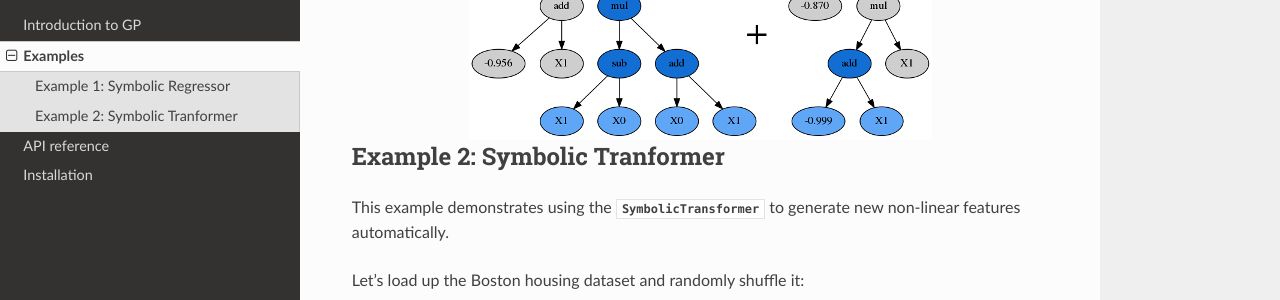
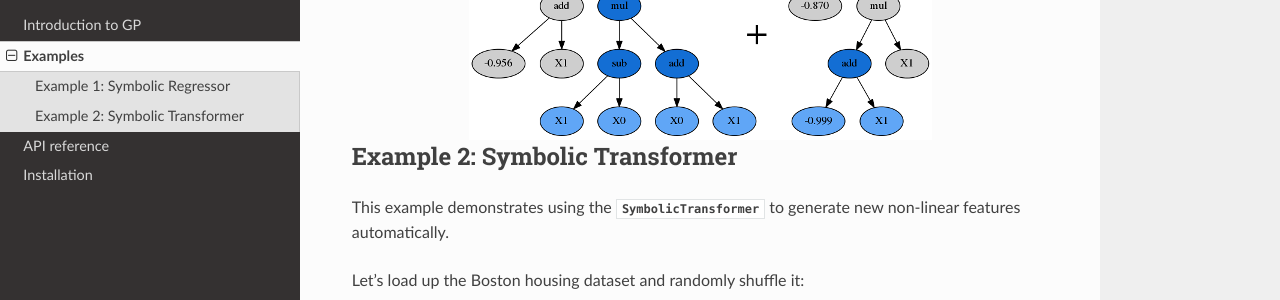
Before and after one commit to trevorstephens/gplearn, a Sphinx documentation site: the page built from doc/examples.rst, in a window 1280 px wide and 900 px high, scrolled down 4448 px. Shown: the part 120-420 px from the top of the window. Built offline with Sphinx 7.4.7 and the Read the Docs theme 2.0.0, drawn with Linux system fonts in a browser that asks for light colours.

Commit message:
Fix typo in docs (#15)
* Fix typo in docs

* Fix another Tranformer typo

```diff
--- a/doc/examples.rst
+++ b/doc/examples.rst
@@ -153,7 +153,7 @@ Plotting the parents shows how the genetic material from them combined to form o
 .. image:: images/ex1_fig3.png
     :align: center
 
-Example 2: Symbolic Tranformer
+Example 2: Symbolic Transformer
 ------------------------------
 
 This example demonstrates using the :class:`SymbolicTransformer` to generate new non-linear features automatically.
--- a/doc/reference.rst
+++ b/doc/reference.rst
@@ -10,7 +10,7 @@ Symbolic Regressor
    :members:
    :inherited-members:
 
-Symbolic Tranformer
+Symbolic Transformer
 -------------------
 
 .. autoclass:: gplearn.genetic.SymbolicTransformer
```
